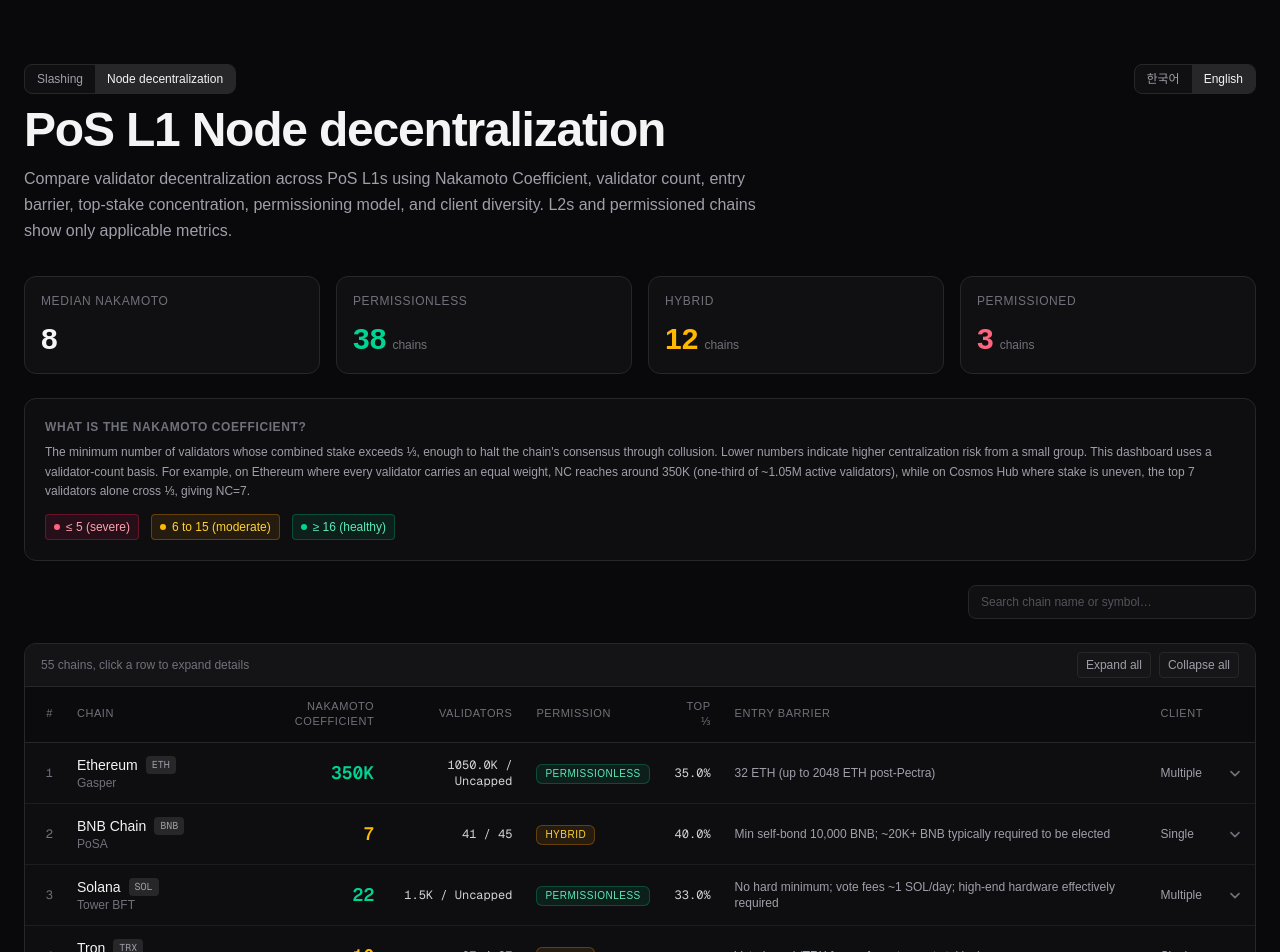
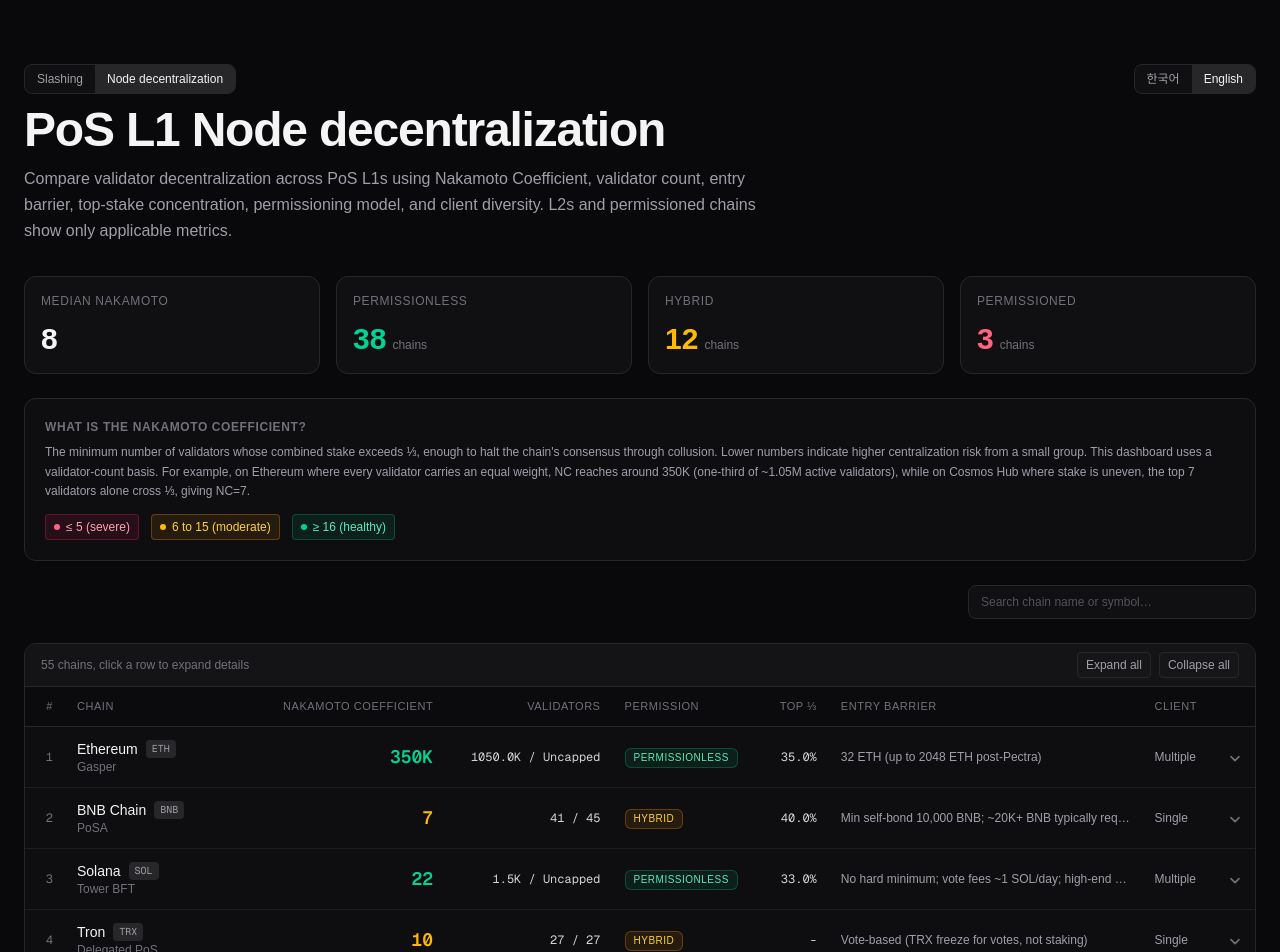
Before and after one commit to siwon-huh/pos-layer1-slashing-dashboard, a Next.js app: page /en/decentralization in a window 1280 px wide. Shown: the top 952 px of the page. Built offline with nearby package versions, Linux system fonts and the light colour scheme.

Commit message:
feat(dec): always show Entry barrier and Client diversity columns (md+)
Previously hidden until xl (≥1280px). Lowered breakpoint to md (≥768px)
so the columns are visible on typical desktop widths. Entry-barrier cell
gets max-width + truncate to keep the row compact.

```diff
--- a/components/DecentralizationTable.tsx
+++ b/components/DecentralizationTable.tsx
@@ -120,10 +120,10 @@
               <th className="hidden px-3 py-3 text-right font-medium lg:table-cell">
                 {pick(UI.dec_col_top33, locale)}
               </th>
-              <th className="hidden px-3 py-3 text-left font-medium xl:table-cell">
+              <th className="hidden px-3 py-3 text-left font-medium md:table-cell">
                 {pick(UI.dec_col_entry, locale)}
               </th>
-              <th className="hidden px-3 py-3 text-left font-medium xl:table-cell">
+              <th className="hidden px-3 py-3 text-left font-medium md:table-cell">
                 {pick(UI.dec_col_client, locale)}
               </th>
               <th className="w-10 px-3 py-3 text-right font-medium" aria-hidden></th>
@@ -198,12 +198,14 @@
           </span>
         </td>
         <td className="hidden px-3 py-3 text-right align-middle font-mono text-xs text-zinc-300 lg:table-cell">
-          {dec?.top33SharePct != null ? `${dec.top33SharePct.toFixed(1)}%` : '—'}
+          {dec?.top33SharePct != null ? `${dec.top33SharePct.toFixed(1)}%` : '-'}
         </td>
-        <td className="hidden px-3 py-3 align-middle text-xs text-zinc-400 xl:table-cell">
-          {dec ? pick(dec.minStake, locale) : pick(UI.no_data, locale)}
+        <td className="hidden max-w-[18rem] px-3 py-3 align-middle text-xs text-zinc-400 md:table-cell">
+          <div className="truncate">
+            {dec ? pick(dec.minStake, locale) : pick(UI.no_data, locale)}
+          </div>
         </td>
-        <td className="hidden px-3 py-3 align-middle text-xs text-zinc-400 xl:table-cell">
+        <td className="hidden px-3 py-3 align-middle text-xs text-zinc-400 md:table-cell">
           {pick(CLIENT_DIVERSITY_LABEL[dec?.clientDiversity ?? 'n/a'], locale)}
         </td>
         <td className="px-3 py-3 text-right align-middle">
```
